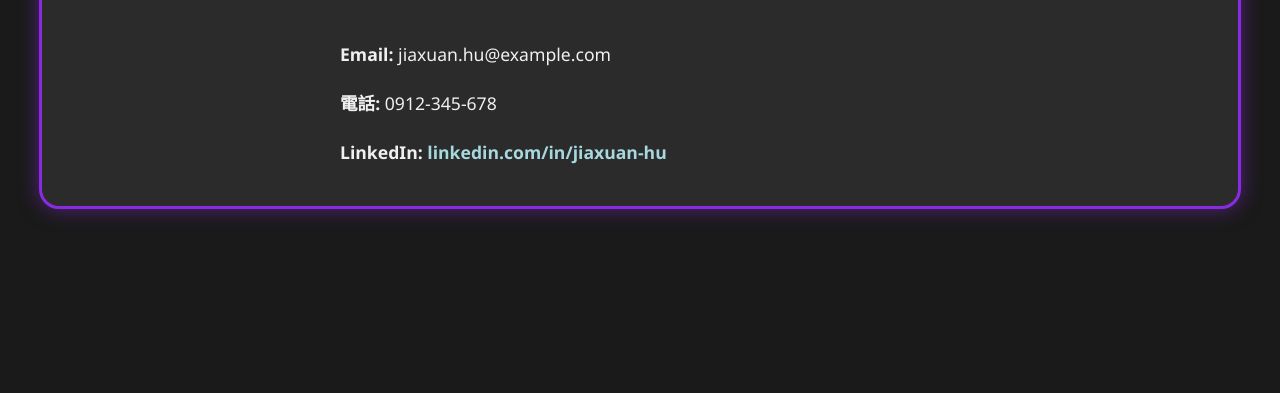
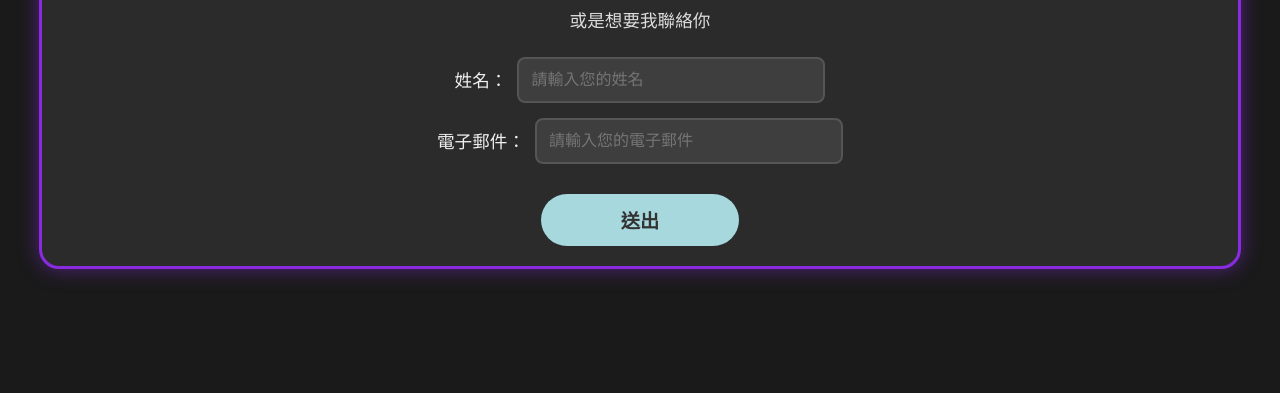
Before and after one commit to ThunderZZZ-u/personal-website, a plain HTML site: page contact.html in a window 1280 px wide. Shown: the part 407-800 px from the top of the page. Drawn offline with Linux system fonts and the light colour scheme.

Commit message:
two change about.heml and contact.html

```diff
--- a/contact.html
+++ b/contact.html
@@ -11,20 +11,37 @@
         <nav>
             <ul>
                 <li><a href="index.html">首頁</a></li>
+                <li><a href="about.html">關於我</a></li>
                 <li><a href="education.html">學歷</a></li>
                 <li><a href="licenses.html">證照</a></li>
-                <li><a href="experience.html">經驗</a></li>
                 <li><a href="contact.html" class="active">聯絡方式</a></li>
             </ul>
         </nav>
 
         <main>
             <h2>聯絡方式</h2>
-            <div class="content-section">
-                <p><strong>Email:</strong> jiaxuan.hu@example.com</p>
-                <p><strong>電話:</strong> 0912-345-678</p>
-                <p><strong>LinkedIn:</strong> <a href="#" target="_blank">linkedin.com/in/jiaxuan-hu</a></p>
-            </div>
+
+            <p class="contact-line">
+                歡迎<a href="mailto:jhu80157@gmail.com" title="點擊以傳送電子郵件">Email</a>給我
+            </p>
+
+            <p class="contact-line">
+                或是想要我聯絡你
+            </p>
+
+            <form class="contact-form" action="#" method="POST">
+                <div class="form-group">
+                    <label for="name">姓名：</label>
+                    <input type="text" id="name" name="user_name" placeholder="請輸入您的姓名">
+                </div>
+                <div class="form-group">
+                    <label for="email">電子郵件：</label>
+                    <input type="email" id="email" name="user_email" placeholder="請輸入您的電子郵件">
+                </div>
+
+                <button type="submit" class="submit-btn">送出</button>
+            </form>
+
         </main>
     </div>
 </body>
--- a/css/style.css
+++ b/css/style.css
@@ -157,3 +157,80 @@ h2 {
     nav a { padding: 10px 20px; font-size: 0.9em; }
     .main-container { padding: 20px; }
 }
+
+/* --- 聯絡表單專用樣式 --- */
+.contact-line {
+    font-size: 1.1em;
+    color: #ddd;
+    margin: 10px 0;
+}
+
+.contact-line a {
+    color: #A7D8DE;
+    font-weight: bold;
+    text-decoration: none;
+}
+
+.contact-line a:hover {
+    text-decoration: underline;
+}
+
+.contact-form {
+    margin-top: 25px;
+    display: flex;
+    flex-direction: column;
+    align-items: center;
+    gap: 15px;
+    width: 100%;
+}
+
+.form-group {
+    display: flex;
+    align-items: center;
+    gap: 10px;
+    flex-wrap: wrap; /* 在小螢幕時換行 */
+    justify-content: center;
+}
+
+.form-group label {
+    font-size: 1.1em;
+    color: #f0f0f0;
+    flex-shrink: 0; /* 防止label被壓縮 */
+}
+
+.form-group input[type="text"],
+.form-group input[type="email"] {
+    padding: 12px;
+    border-radius: 8px;
+    border: 2px solid #555;
+    background-color: #3e3e3e;
+    color: #fff;
+    font-size: 1em;
+    width: 280px;
+    transition: border-color 0.3s, box-shadow 0.3s;
+}
+
+.form-group input:focus {
+    outline: none;
+    border-color: #A7D8DE;
+    box-shadow: 0 0 5px rgba(167, 216, 222, 0.5);
+}
+
+.submit-btn {
+    background-color: #A7D8DE;
+    color: #333;
+    border: none;
+    padding: 12px 80px;
+    border-radius: 30px;
+    font-size: 1.2em;
+    font-weight: bold;
+    cursor: pointer;
+    transition: all 0.3s ease;
+    margin-top: 15px;
+}
+
+.submit-btn:hover {
+    background-color: #ffffff;
+    transform: translateY(-3px);
+    box-shadow: 0 4px 8px rgba(0, 0, 0, 0.2);
+}
```
Also changed, not shown: about.html (renamed from experience.html, +4 -10 lines).
